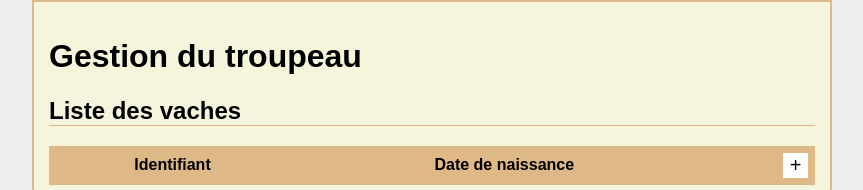
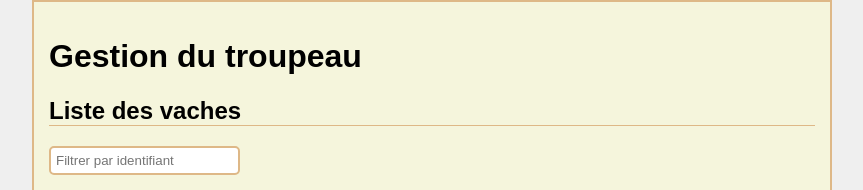
Before and after one commit to loann-des/BioFarm-Monitor, a Flask app: page /herd in a window 1280 px wide. Shown: the part 83-273 px from the top of the page, without its empty margins (208-1071 px from the left). Run offline with Flask 3, Linux system fonts and the light colour scheme; the visitor is signed in with stand-in values (Sample User, id 1); data that the repository does not hold is empty; parts of the project's set-up code (start-up, migrations or seed data) failed here and were passed over.

Commit message:
Added filter function to herd page

```diff
--- a/web_app/modules/herd.py
+++ b/web_app/modules/herd.py
@@ -32,6 +32,16 @@ def list():
     return [cow.to_json() for cow in cows]
 
 @login_required
+@herd.route("/herd/list/filter", methods=["POST"])
+def list_filter():
+    idsearch = str(request.form["id_filter"])
+
+    cows = filter(lambda cow: idsearch in str(cow.cow_id),
+            CowUtils.get_all_cows(current_user.id))
+
+    return [cow.to_json() for cow in cows]
+
+@login_required
 @herd.route("/herd/acquire", methods=["POST"])
 def acquire():
     try:
--- a/web_app/static/css/herd.css
+++ b/web_app/static/css/herd.css
@@ -1,4 +1,28 @@
 @import url("theme-wheat.css");
+
+div#id-filter-box {
+  display: flex;
+  flex-direction: row;
+  justify-content: flex-start;
+  align-items: center;
+  margin-top: 15px;
+  margin-bottom: 15px;
+}
+
+div#id-filter-box input {
+  display: block;
+
+  box-sizing: border-box;
+  margin: 0;
+  padding: 5px;
+
+  border-radius: 5px;
+  border: 2px solid var(--theme-accent-color);
+}
+
+div#id-filter-box input:focus {
+  outline: none;
+}
 
 div#overlay {
   display: none;
--- a/web_app/templates/herd.html
+++ b/web_app/templates/herd.html
@@ -11,6 +11,10 @@
 
   <section>
     <h2>Liste des vaches</h2>
+
+    <div id="id-filter-box">
+      <input type="text" placeholder="Filtrer par identifiant">
+    </div>
 
     <table cellspacing="0">
       <thead>
```
Also changed, not shown: web_app/static/js/herd.js (+67 -0 lines).
